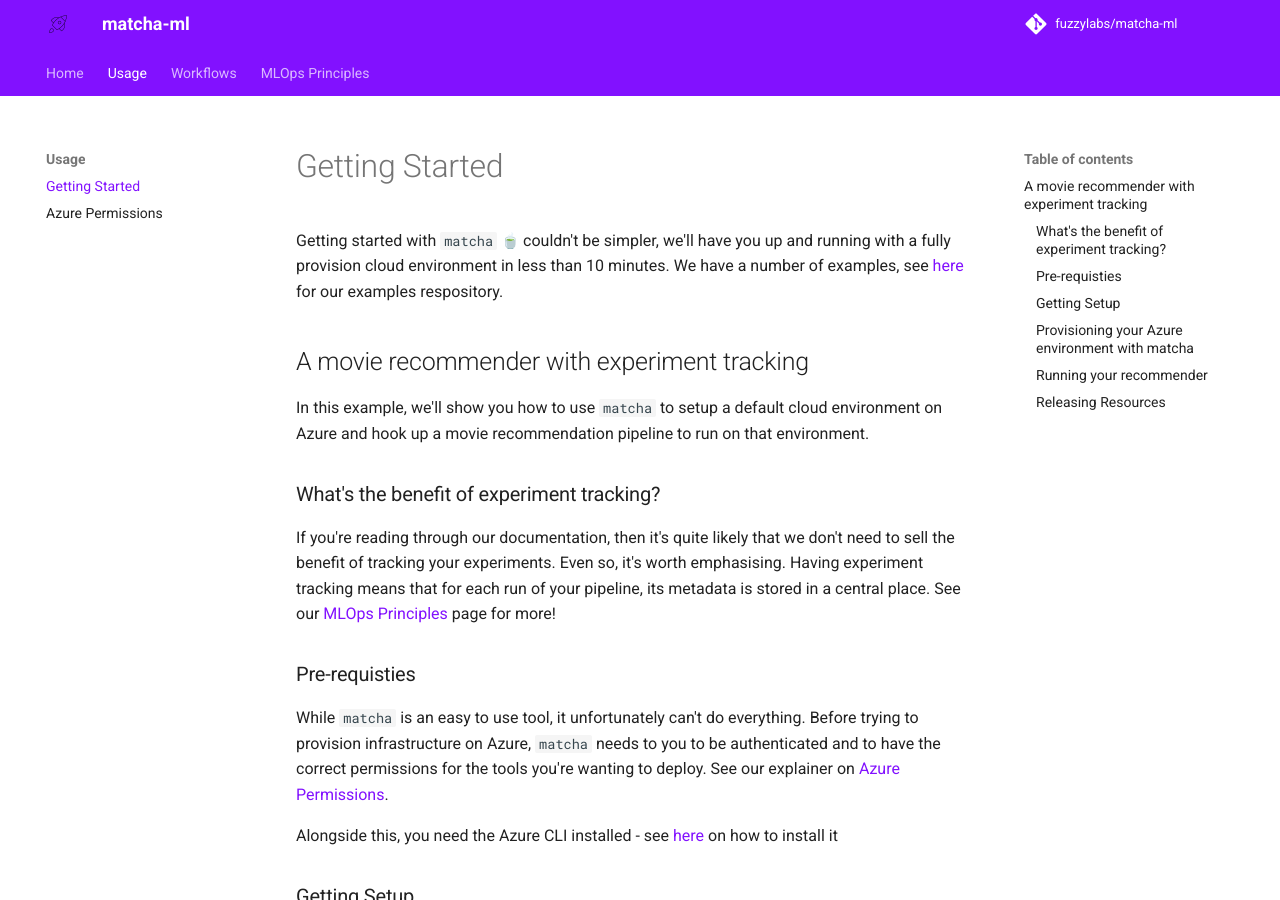
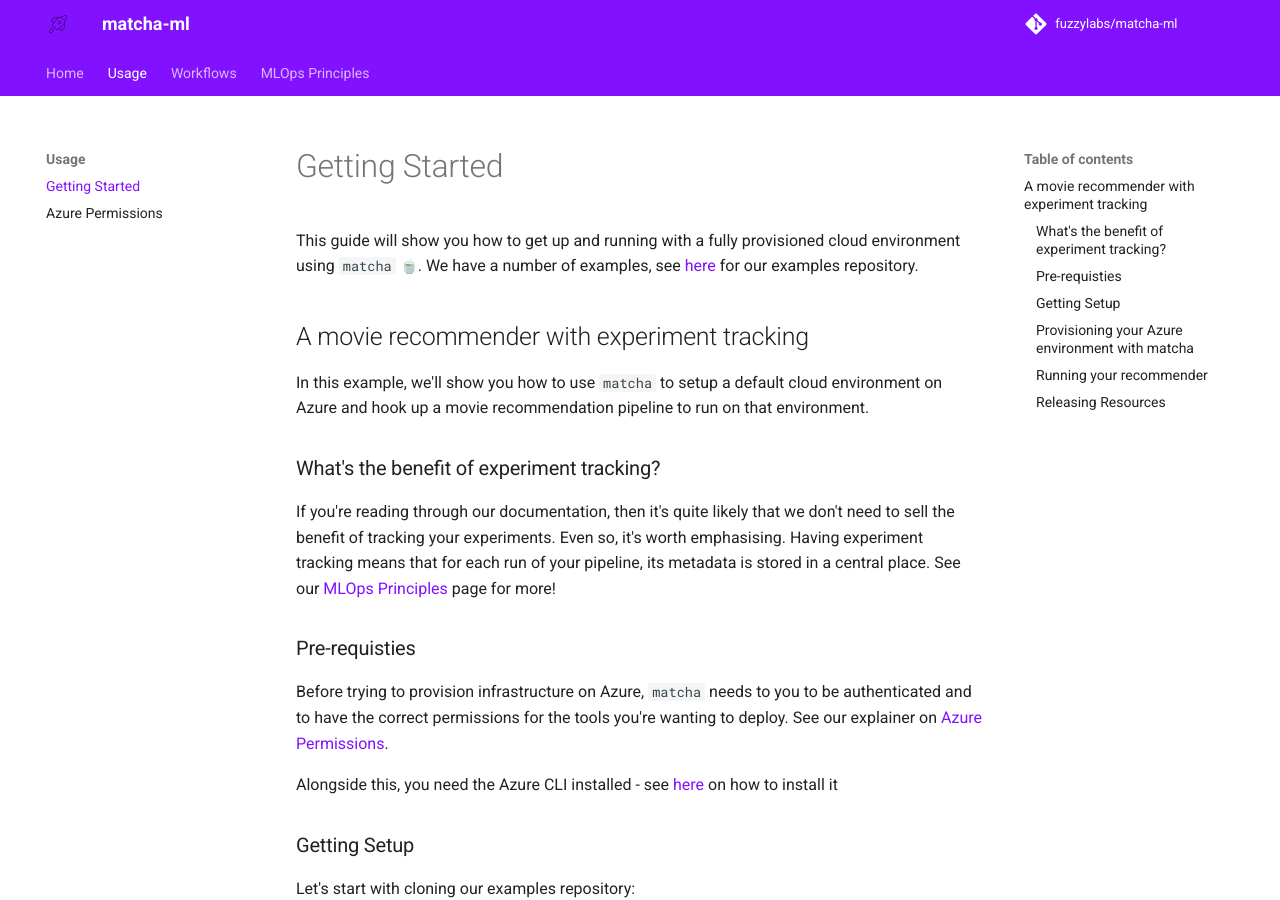
Before and after one commit to fuzzylabs/matcha, an MkDocs documentation site: the page built from docs/getting-started.md, in a window 1280 px wide and 900 px high. Built offline with MkDocs 1.6.1 and Material for MkDocs 9.7.7, drawn with Linux system fonts in a browser that asks for light colours; emoji names are drawn with the system emoji font; comment, search, counter and statistics services are not loaded; some of the changed text lies outside the part shown.

Commit message:
RPD-108 desimplifying

```diff
--- a/docs/getting-started.md
+++ b/docs/getting-started.md
@@ -1,7 +1,6 @@
 # Getting Started
 
-Getting started with `matcha` :tea: couldn't be simpler, we'll have you up and running with a fully provision cloud environment in less than 10 minutes. We have a number of examples, see [here](https://github.com/fuzzylabs/matcha-examples) for our examples respository.
-
+This guide will show you how to get up and running with a fully provisioned cloud environment using `matcha` :tea:. We have a number of examples, see [here](https://github.com/fuzzylabs/matcha-examples) for our examples repository.
 
 ## A movie recommender with experiment tracking
 
@@ -13,7 +12,7 @@ If you're reading through our documentation, then it's quite likely that we don'
 
 ### Pre-requisties
 
-While `matcha` is an easy to use tool, it unfortunately can't do everything. Before trying to provision infrastructure on Azure, `matcha` needs to you to be authenticated and to have the correct permissions for the tools you're wanting to deploy. See our explainer on [Azure Permissions](azure_permissions.md).
+Before trying to provision infrastructure on Azure, `matcha` needs to you to be authenticated and to have the correct permissions for the tools you're wanting to deploy. See our explainer on [Azure Permissions](azure_permissions.md).
 
 Alongside this, you need the Azure CLI installed - see [here](https://learn.microsoft.com/en-us/cli/azure/install-azure-cli) on how to install it
 
```
Also changed, not shown: other parts of docs/getting-started.md (+2 -2 lines), docs/azure-permissions.md (+2 -2 lines).
